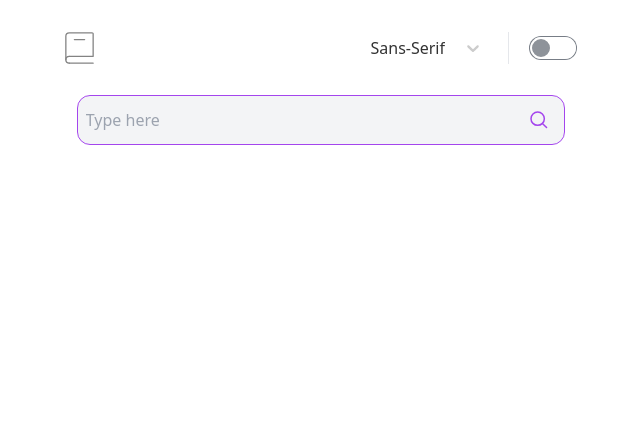
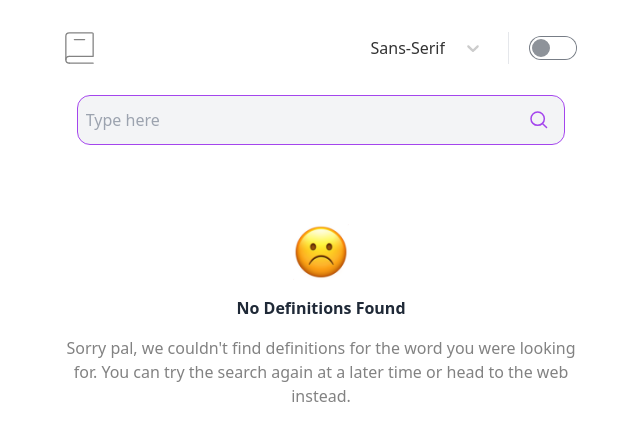
Before and after one commit to CSweetman/feMentor-dictionary-app, a React (Vite) app: page / in a window 1280 px wide. Both pictures are taken after a click on the button 866 px from the left and 120 px from the top of the page. Shown: the top 440 px of the page, without its empty margins (319-959 px from the left). Built offline with nearby package versions, Linux system fonts and the light colour scheme; no server answers.

Commit message:
Created BadSearchPage to render on bad search. Made adjustments to Dictionary Page rendering

```diff
--- /dev/null
+++ b/src/Pages/BadSearchPage.tsx
@@ -0,0 +1,15 @@
+import React from 'react'
+
+export const BadSearchPage = () => {
+    return (
+        <div className='flex flex-col items-center text-center gap-4 mt-16'>
+            <img src="src\assets\images\frowning-face.png" alt="" height={'56px'} width={'56px'} />
+            <div>
+                <p className='font-bold mb-4'>No Definitions Found</p>
+                <p className='text-subtitle'>Sorry pal, we couldn't find definitions for the word you were looking for. You can try the search again
+                    at a later time or head to the web instead.
+                </p>
+            </div>
+        </div>
+    )
+}
--- a/src/Pages/DictionaryPage.tsx
+++ b/src/Pages/DictionaryPage.tsx
@@ -3,6 +3,7 @@ import Meaning from '../components/Meaning'
 import Navbar from '../components/Navbar'
 import { GetWordDefinitions } from '../utils/DictionaryAPI';
 import { capitalizeFirstLetter } from '../utils/utils';
+import { BadSearchPage } from './BadSearchPage';
 import DefinitionPage from './DefinitionPage';
 
 export const fontNames = ['Sans', 'Serif', 'Mono'] as const;
@@ -43,8 +44,13 @@ const DictionaryPage = () => {
                 meanings: meanings
             }
             setWord(searchedWord)
+            setBadResultFlag(false)
             setSearch('')
-        }).catch(e => setBadResultFlag(true))
+        }).catch(e => {
+            setBadResultFlag(true)
+            setWord(undefined)
+            setSearch('')
+        })
     }
 
     const handleKeyDown = (e: React.KeyboardEvent<HTMLInputElement>) => {
@@ -78,10 +84,8 @@ const DictionaryPage = () => {
                         <img src='src\assets\images\icon-search.svg' onClick={e => handleSearch(search)} />
                     </button>
                 </div>
-                <h1 className="text-[64px] font-bold">
-                    {searchedWord && capitalizeFirstLetter(searchedWord.word)}
-                </h1>
-                {searchedWord && <DefinitionPage searchedWord={searchedWord}></DefinitionPage>}
+                {searchedWord && <DefinitionPage searchedWord={searchedWord} />}
+                {badResultFlag && <BadSearchPage />}
             </div>
         </div>
 
```
Also changed, not shown: src/assets/images/frowning-face.png (added).
